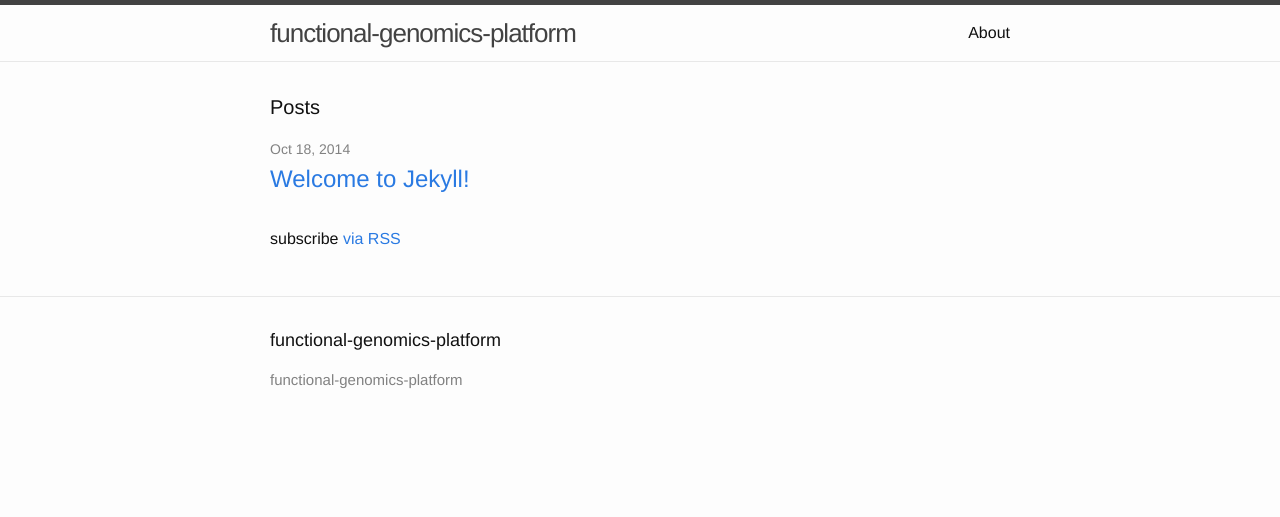
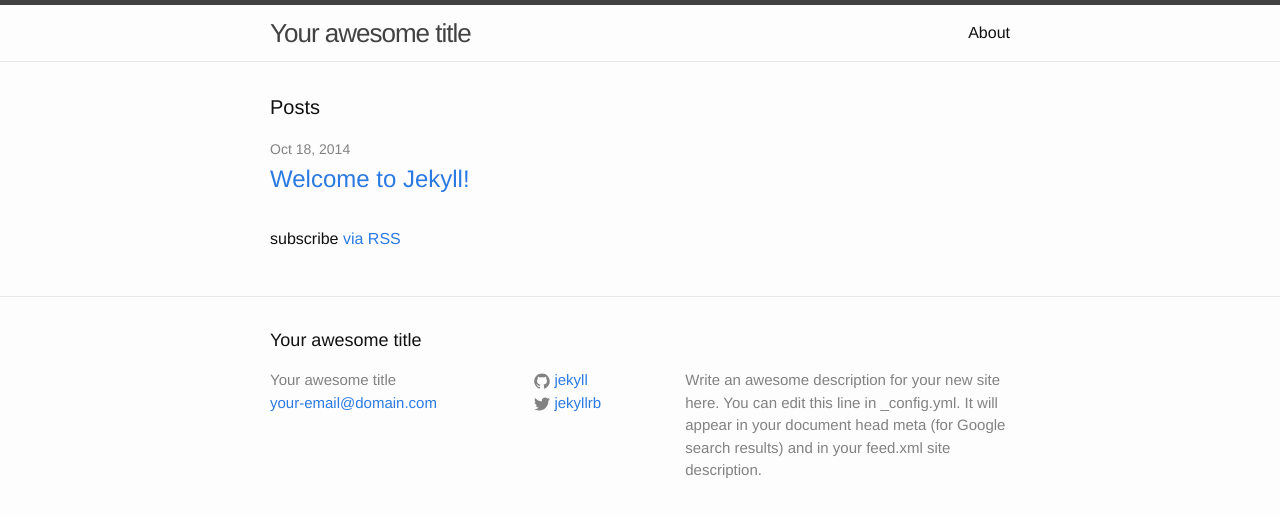
Before and after one commit to IBM/functional-genomics-platform, a Jekyll site: the page built from index.html, in a window 1280 px wide. Shown: the top 517 px of the page. Built offline with Jekyll 4.4.1, drawn with Linux system fonts in a browser that asks for light colours.

Commit message:
Update _config.yml

```diff
--- a/_config.yml
+++ b/_config.yml
@@ -1,4 +1,15 @@
-remote_theme: pages-themes/tactile@v0.2.0
-plugins:
-- jekyll-remote-theme # add this line to the plugins list if you already have one
+# Site settings
+title: Your awesome title
+email: your-email@domain.com
+description: > # this means to ignore newlines until "baseurl:"
+  Write an awesome description for your new site here. You can edit this
+  line in _config.yml. It will appear in your document head meta (for
+  Google search results) and in your feed.xml site description.
 baseurl: "/example" # the subpath of your site, e.g. /blog/
+url: "http://jekyll.github.io" # the base hostname & protocol for your site
+twitter_username: jekyllrb
+github_username:  jekyll
+
+# Build settings
+markdown: kramdown
+permalink: /:year/:title:output_ext
```
